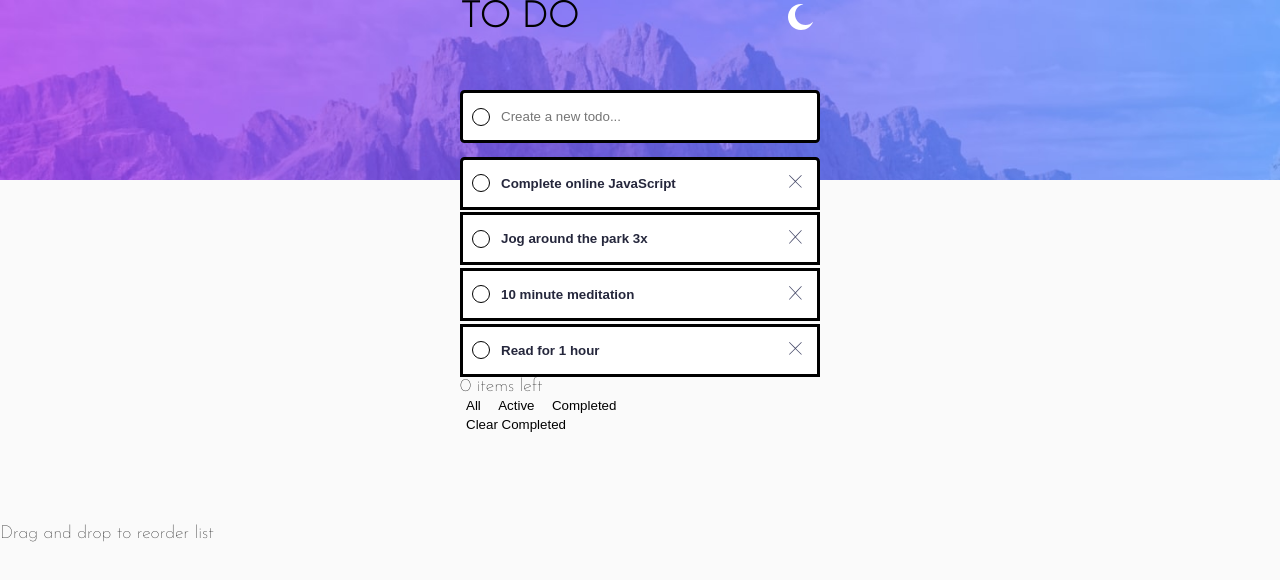
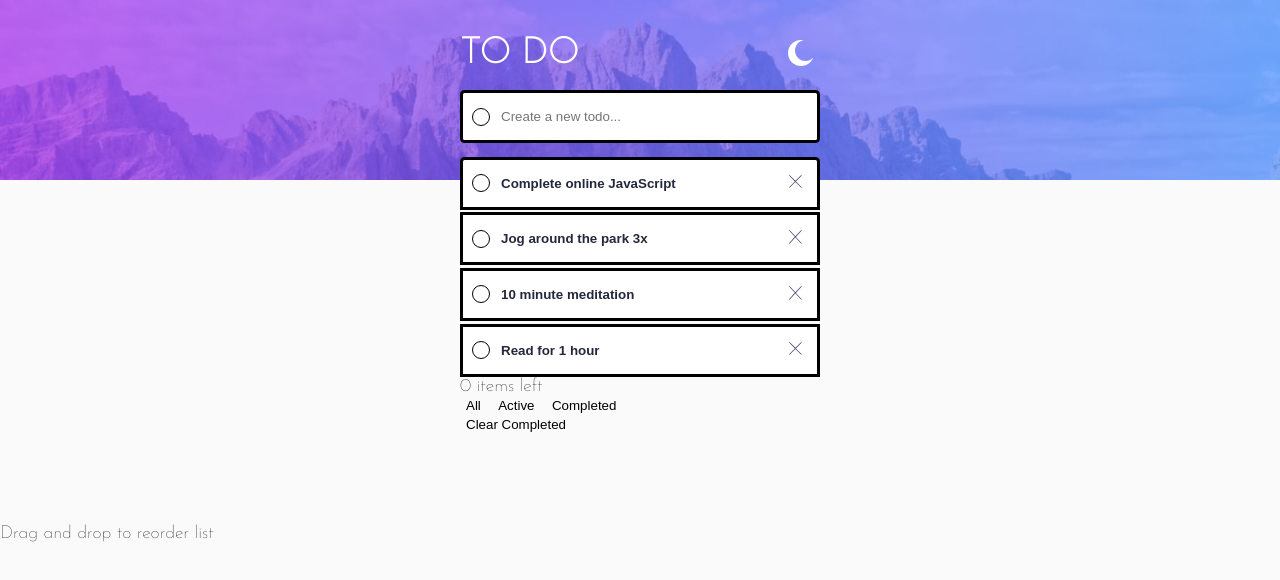
Before and after one commit to roc2246/todo-app__FEM, a website: page index.html in a window 1280 px wide. Drawn offline with Linux system fonts and the light colour scheme; a web font is replaced by a local one.

Commit message:
Finished with typography for .top

```diff
--- a/sass/base/_typography.scss
+++ b/sass/base/_typography.scss
@@ -1,6 +1,8 @@
 .top {
   &__heading {
     margin: 0;
+    color: white;
+    font-weight: $font-weight-bolder;
   }
 }
 
--- a/sass/layouts/_header.scss
+++ b/sass/layouts/_header.scss
@@ -9,7 +9,7 @@ header {
   display: flex;
   flex-direction: row;
   justify-content: space-between;
-  align-content: center;
+  padding-top: 2rem;
   @include centerAndWidth();
   &__display-mode {
     &--light {
```
Also changed, not shown: css/style.css.
